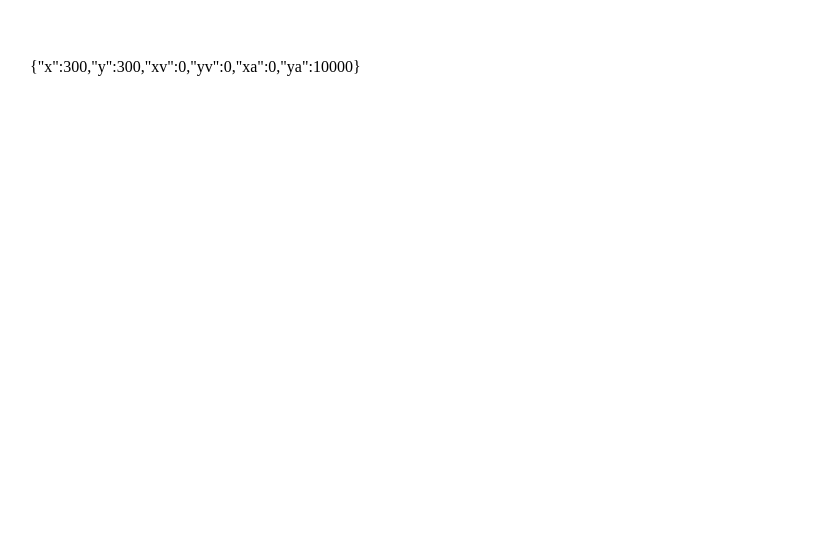
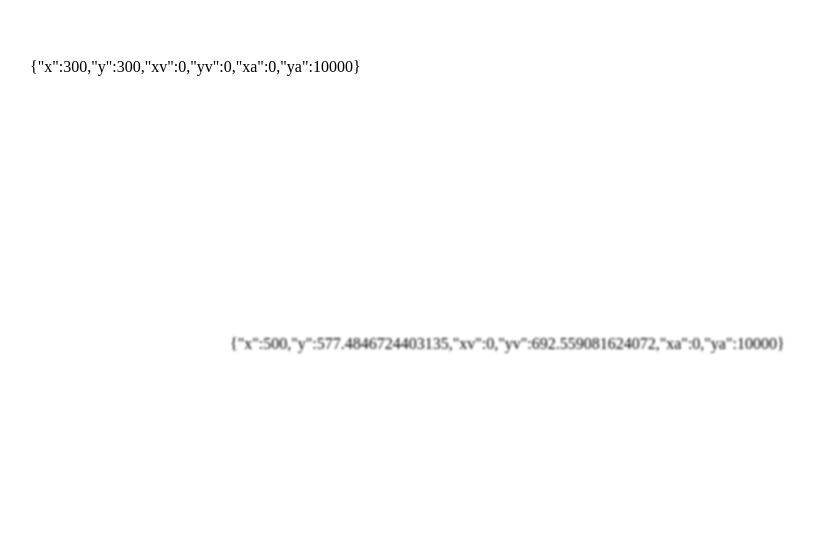
Before and after one commit to Blake-Dowling/Typescript-Physics-Simulator, a React (Create React App) app: page / in a window 1280 px wide. Shown: the part 242-800 px from the top of the page, without its empty margins (270-1085 px from the left). Built offline with nearby package versions, Linux system fonts and the light colour scheme.

Commit message:
going to clean up

```diff
--- a/src/index.tsx
+++ b/src/index.tsx
@@ -17,7 +17,7 @@ const FRIC = 0.98;
 
 // const obList: ob[] = [];
 // obList.push(mag);
-
+let ticks = 0;
 export default function Index() {
   const [obList, setObList] = useState<ob[]>([]);
   const [magList, setMagList] = useState<ob[]>([]);
@@ -25,6 +25,7 @@ export default function Index() {
     setObList((prevObList) => {
       const newObList = [...prevObList]
       newObList.push(new ob(500, 500));
+      // newObList.push(new ob(500, 500));
       return newObList;
     });
     setMagList((prevObList) => {
@@ -36,9 +37,9 @@ export default function Index() {
   }, []);
 
 
-  const T = .1;
+  const T = .01;
+  ticks += T;
 
-  let ticks = 0;
   function move(){
 
 //     500
@@ -48,48 +49,48 @@ export default function Index() {
 // 759.8968960322061
     setObList(prevObList => {
       const newObList = [...prevObList]
-      for(const obj of newObList){
+      for(const obj of [newObList[0]]){
         // if(Math.abs(obj.yv) < 50){
         //   // console.log(obj.y)
         // }
-        obj.accl(T);
-        // console.log(obj.yv);
+        //obj.accl(T);
+
         if(!bounds(obj, T)){
-
+          obj.accl(T);
           obj.move(T);
         }
 
       }
+      // for(const obj of [newObList[1]]){
+
+      //   // obj.y = obj.calcInstPos(ticks);
+
+      //   if(!bounds(obj, T)){
+
+      //     obj.move(T);
+      //   }
+
+      // }
     return newObList;
     });
   }
   function bounds(obj: ob, T: number){
-    // if(obj.x < 0){
-    //   // obj.x = Math.max(0, obj.x);
-    //   obj.xv = Math.abs(obj.xv);
-    // }
-    // if(obj.x >= SCREEN_WIDTH){
-    //   // obj.x = Math.min(SCREEN_WIDTH, obj.x);
-    //   obj.xv = -Math.abs(obj.xv);
-    // }
-    // if(obj.y < 0){
-    //   // obj.y = Math.max(0, obj.y);
-    //   obj.yv = Math.abs(obj.yv);
-    // }
-    const time_until_collision = Math.sqrt(2* (SCREEN_HEIGHT - obj.y) / obj.ya);//obj.calcTDY(SCREEN_HEIGHT - obj.y);
+
+    const time_until_collision = obj.calcTDY(SCREEN_HEIGHT - obj.y);
 
 
-    console.log(time_until_collision)
+    // console.log(obj.calcDDY(time_until_collision))
     // console.log("td", time_until_collision)
 
     // console.log(time_until_collision)
     if(time_until_collision < T){
-      obj.yv -= obj.ya*(T-time_until_collision)
+      obj.accl(time_until_collision);
       obj.move(time_until_collision);
-
-      obj.yv += obj.ya*(T-time_until_collision)
+      console.log(SCREEN_HEIGHT - obj.y)
+      // obj.yv -= obj.ya*(T-time_until_collision)
+      // obj.yv += obj.ya*(T-time_until_collision)
       obj.yv = -Math.abs(obj.yv)
-
+      obj.accl(T - time_until_collision);
       obj.move(T - time_until_collision);
 
 
--- a/src/ob.tsx
+++ b/src/ob.tsx
@@ -39,6 +39,12 @@ export class ob implements obType{
       this.xv += this.xa*t;
       this.yv += this.ya*t;
     }
+    //double integral of acc over 0->T
+    calcInstPos(T: number){
+      return (0.5*this.ya) * (T**2)
+    }
+
+
     calcKE(){
       return (.5*(this.yv**2))
     }
```
